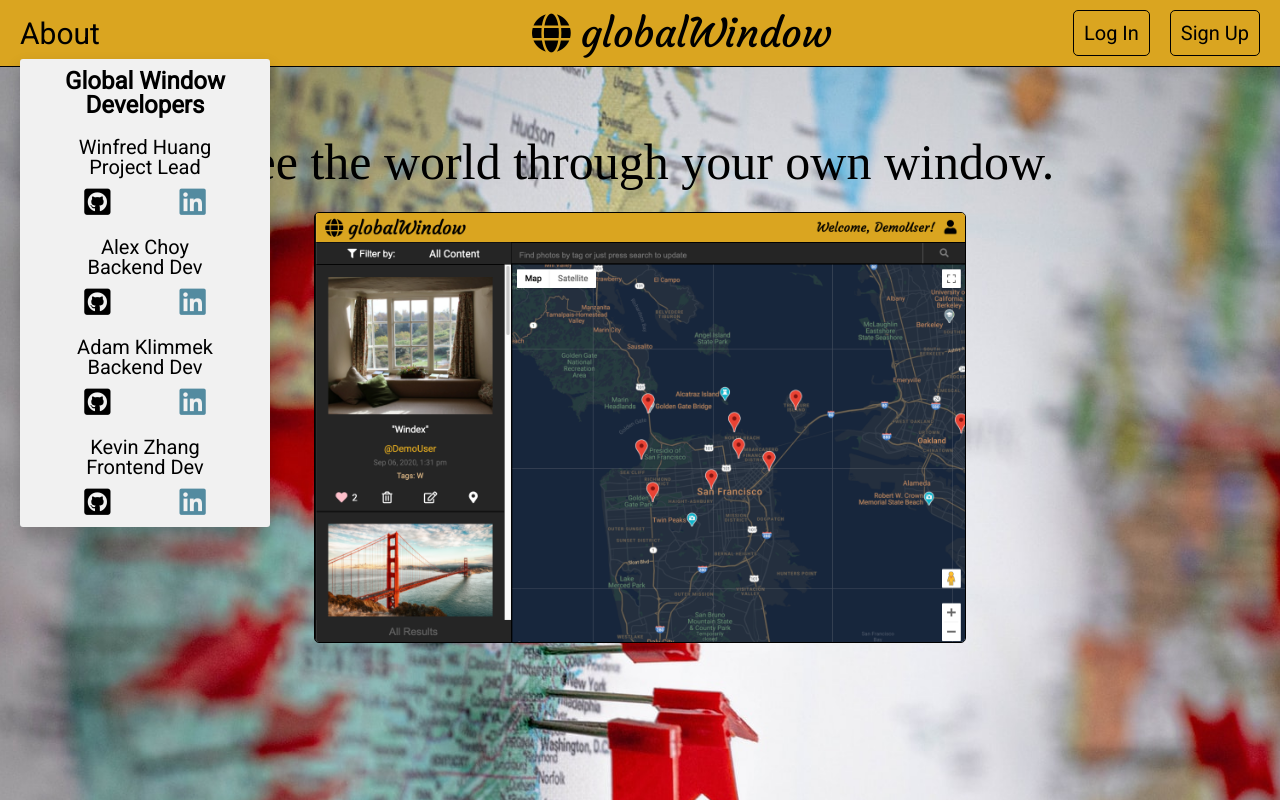
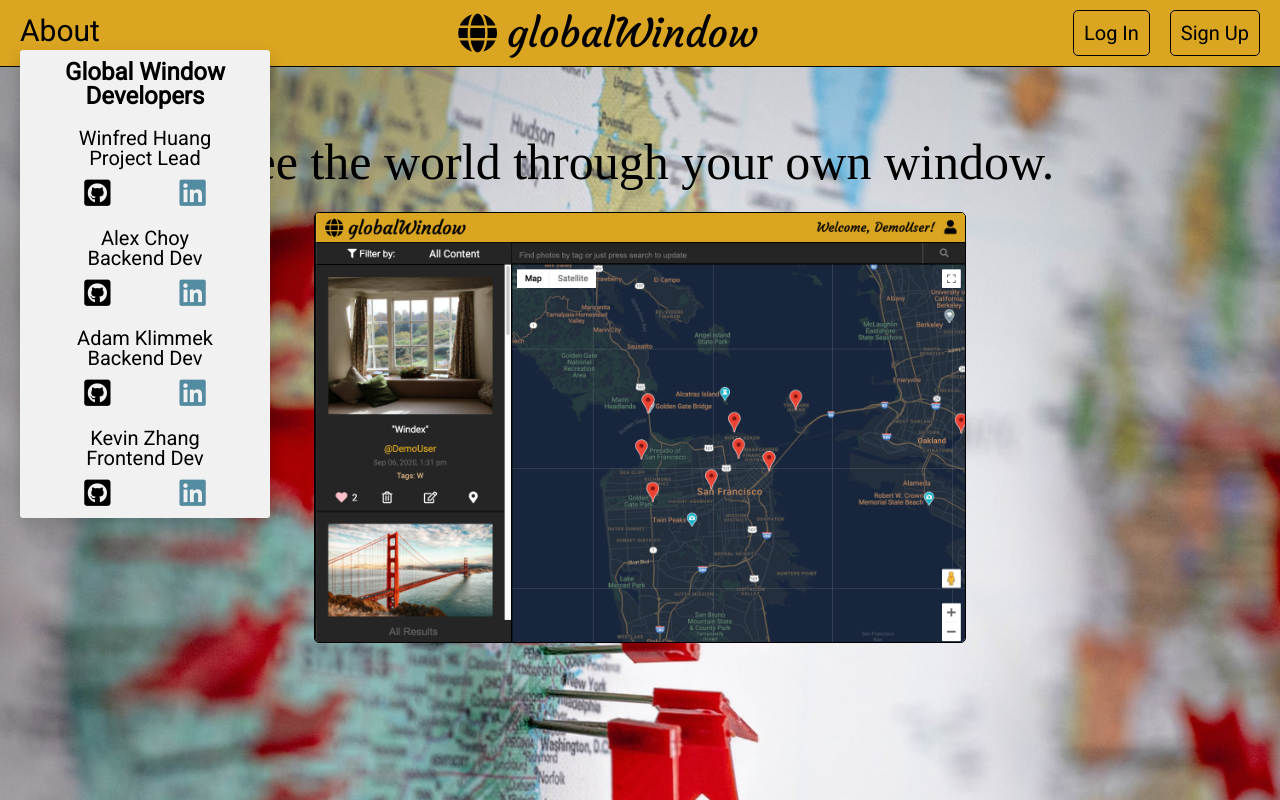
Before and after one commit to winterfreddy/Global-Window, a React (Create React App) app in the folder frontend/: page / in a window 1280 px wide. Built offline with nearby package versions, Linux system fonts and the light colour scheme; what google-maps-react would draw is missing.

Commit message:
Positioned dropdown and title

```diff
--- a/frontend/src/stylesheets/navbar.scss
+++ b/frontend/src/stylesheets/navbar.scss
@@ -5,8 +5,7 @@
     position: absolute;
     display: flex;
     flex-direction: row;
-    left: 40%;
-    right: 50%;
+    right: 40%;
 }
 
 .logo-container:hover {
@@ -120,6 +119,7 @@
     font-family: 'Roboto', sans-serif;
     font-size: 20px;
     left: 20px;
+    top: 50px;
     text-align: center;
 }
 
@@ -187,7 +187,7 @@
 .about {
     font-size: 30px;
     font-family: 'Roboto', sans-serif;
-    padding: 18px 10px 10px 20px;
+    padding: 15px 10px 20px 20px;
     margin-top: 1px;
 }
 
```
